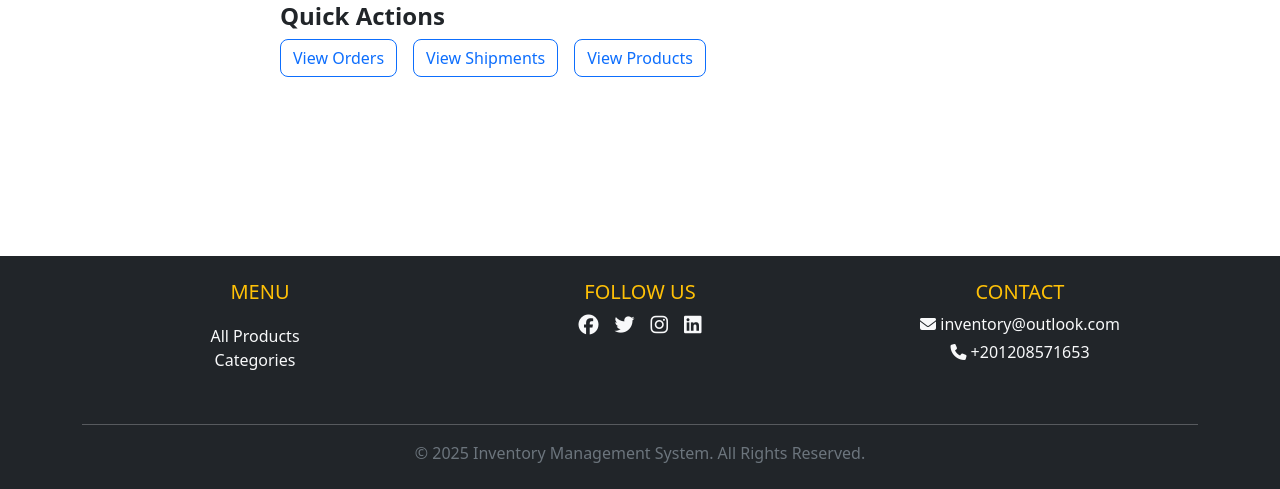
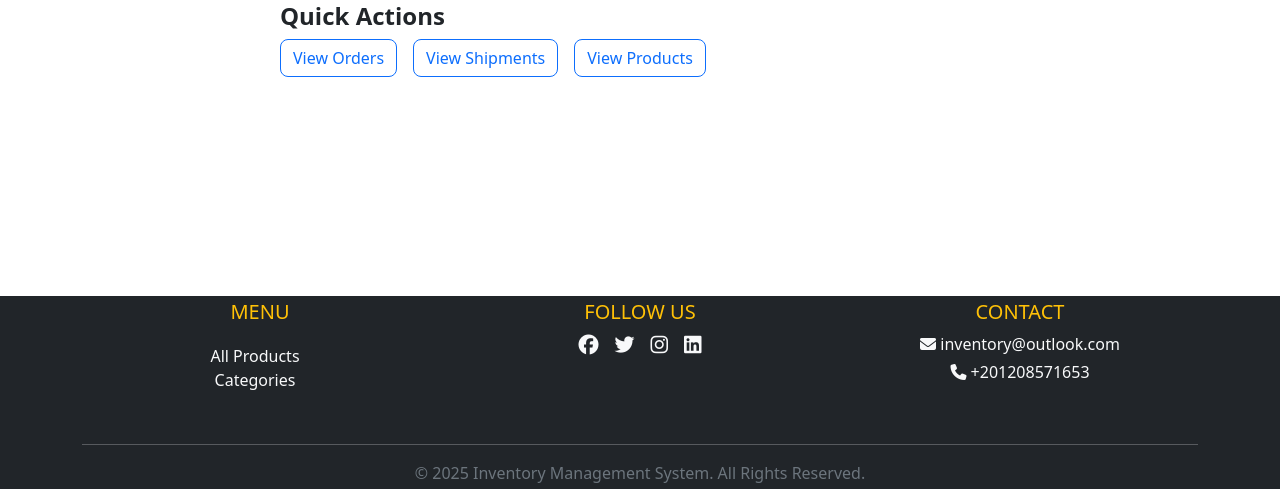
Before and after one commit to AhmedMazenNn/Inventory_Management_System, a Django app: template Inventory_Management_System/accounts/templates/accounts/dashboard.html in a window 1280 px wide. Shown: the part 311-800 px from the top of the page. Run offline with Django 3.2, Linux system fonts and the light colour scheme; the template is opened without the code that fills it, so the values that code supplies are empty.

Commit message:
modified padding of footer as it was to big for the forms

```diff
--- a/Inventory_Management_System/templates/components/footer.html
+++ b/Inventory_Management_System/templates/components/footer.html
@@ -3,7 +3,7 @@
 <link rel="stylesheet" href="https://cdnjs.cloudflare.com/ajax/libs/font-awesome/6.5.1/css/all.min.css">
 <link rel="stylesheet" type="text/css" href="{% static 'css/footer.css' %}"/>
 
-<footer class="fixed-bottom footer bg-dark text-light py-4 mt-5">
+<footer class="fixed-bottom footer bg-dark text-light py-1 mt-5">
     <div class="container text-center">
         <div class="row">
             <div class="col-md-4 mb-3">
```
